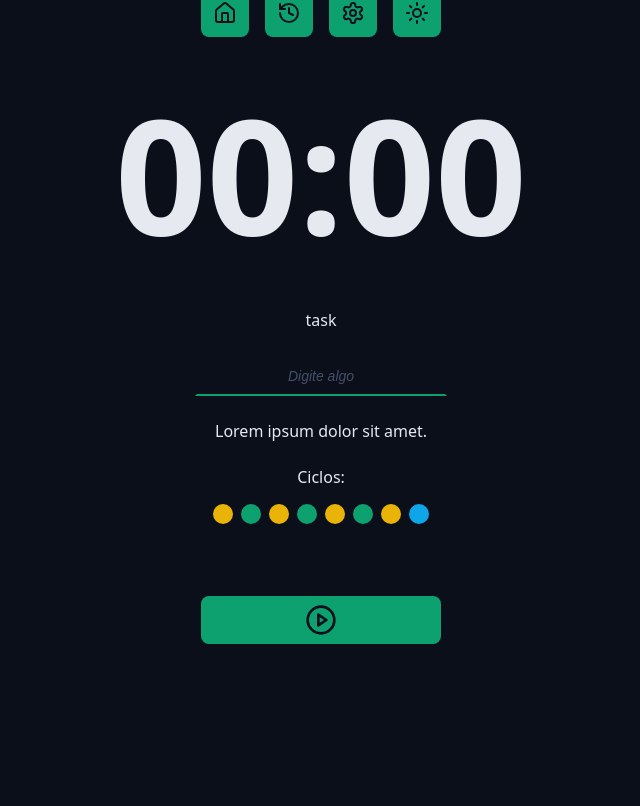
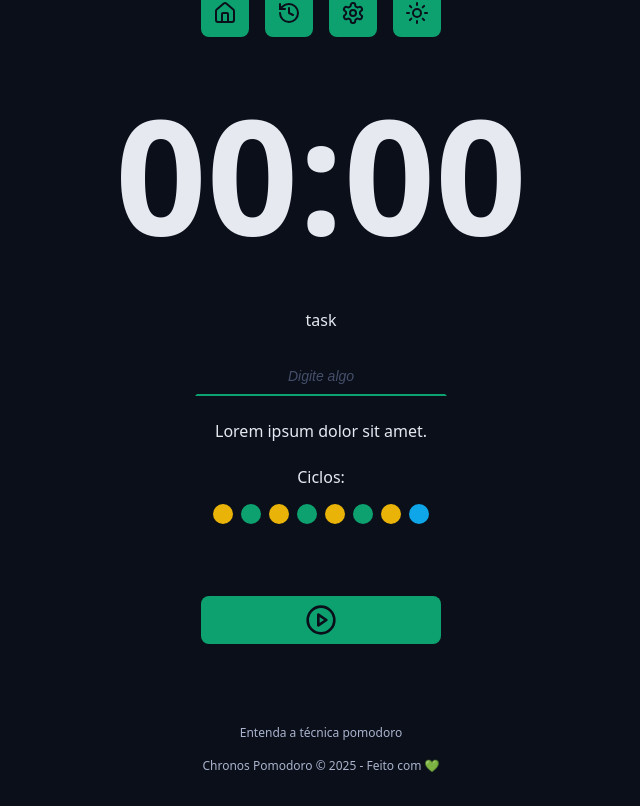
Before and after one commit to Viniciusspss/chronos-pomodoro, a React (Vite) app: page / in a window 1280 px wide. Shown: the part 231-1037 px from the top of the page, without its empty margins (319-959 px from the left). Before the commit the page ends 955 px from the top, so only its background shows below. Built offline with nearby package versions, Linux system fonts and the light colour scheme.

Commit message:
feat: create a footer component

```diff
--- a/src/App.tsx
+++ b/src/App.tsx
@@ -5,6 +5,7 @@
 import { Menu } from "./components/Menu";
 import { CountDown } from "./components/CountDown";
 import { Form } from "./components/Form";
+import { Footer } from "./components/Footer";
 
 export function App() {
   return (
@@ -21,6 +22,9 @@
       <Container>
         <Form />
       </Container>
+      <Container>
+        <Footer />
+      </Container>
     </>
   );
 }
--- /dev/null
+++ b/src/components/Footer/index.tsx
@@ -0,0 +1,12 @@
+import styles from "./styles.module.css";
+
+export function Footer() {
+  return (
+    <footer className={styles.footer}>
+      <a href="">Entenda a técnica pomodoro</a>
+      <a href="">
+        Chronos Pomodoro &copy; {new Date().getFullYear()} - Feito com 💚
+      </a>
+    </footer>
+  );
+}
--- /dev/null
+++ b/src/components/Footer/styles.module.css
@@ -0,0 +1,17 @@
+.footer {
+  display: flex;
+  align-items: center;
+  justify-content: center;
+  flex-direction: column;
+  gap: 1.6rem;
+}
+
+.footer a {
+  font-size: 1.2rem;
+  color: var(--text-muted);
+  text-decoration: none;
+}
+
+.footer a:hover {
+  text-decoration: underline;
+}
```
